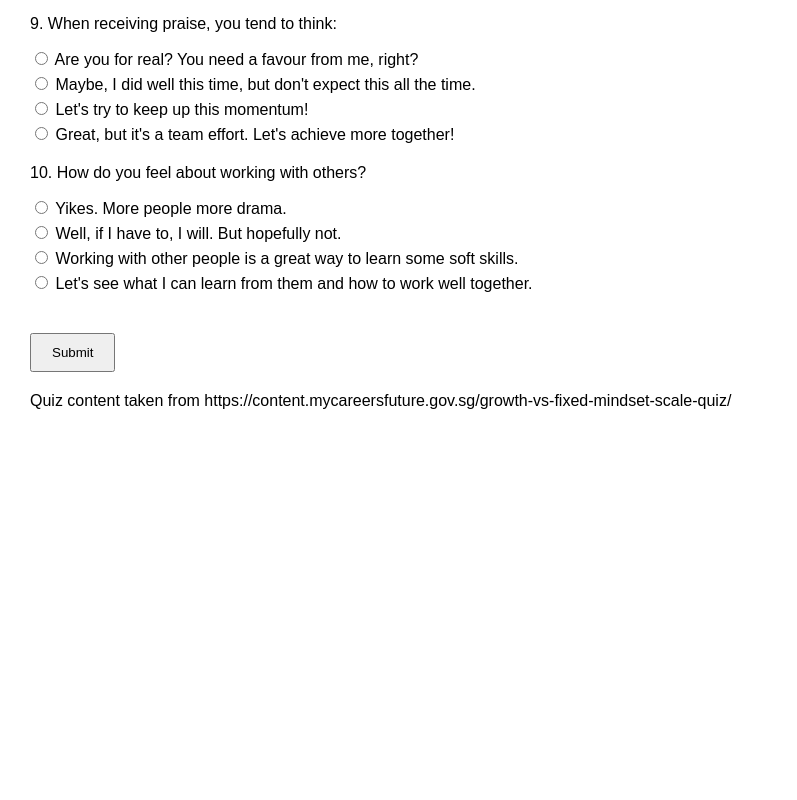
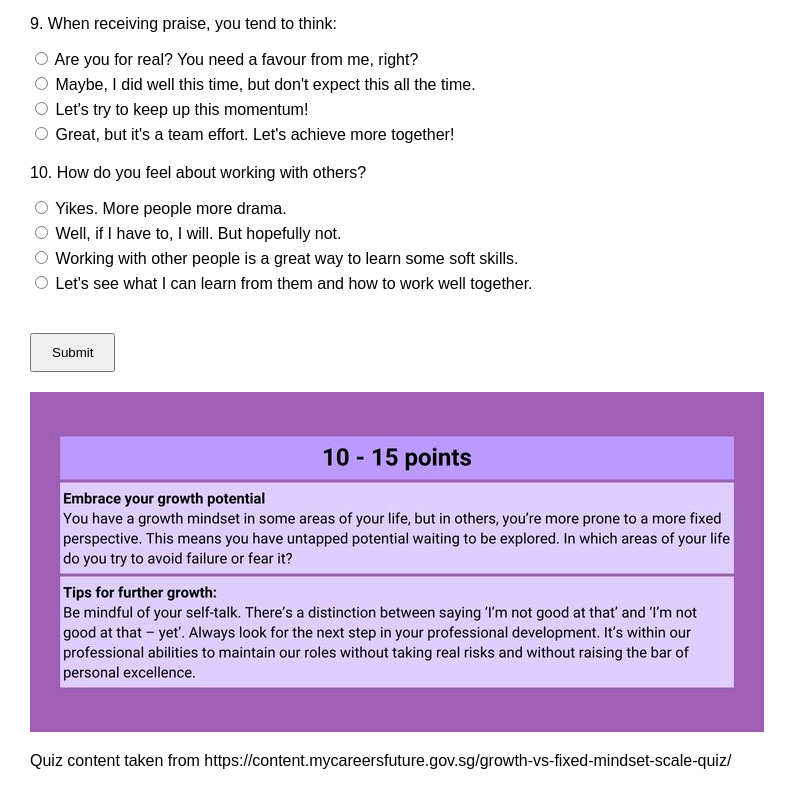
Before and after one commit to andreatan11/quiz_test, a plain HTML site: page index.html in a window 1280 px wide. Shown: the part 1406-2206 px from the top of the page, without its empty margins (0-797 px from the left). Before the commit the page ends 1846 px from the top, so only its background shows below. Drawn offline with Linux system fonts and the light colour scheme.

Commit message:
Update index.html

```diff
--- a/index.html
+++ b/index.html
@@ -156,6 +156,7 @@
       }
     });
   </script>
+  <img src="10to15pts.jpg" alt="10-15 points">
   <p>Quiz content taken from https://content.mycareersfuture.gov.sg/growth-vs-fixed-mindset-scale-quiz/</p>
 
 </body>
```
